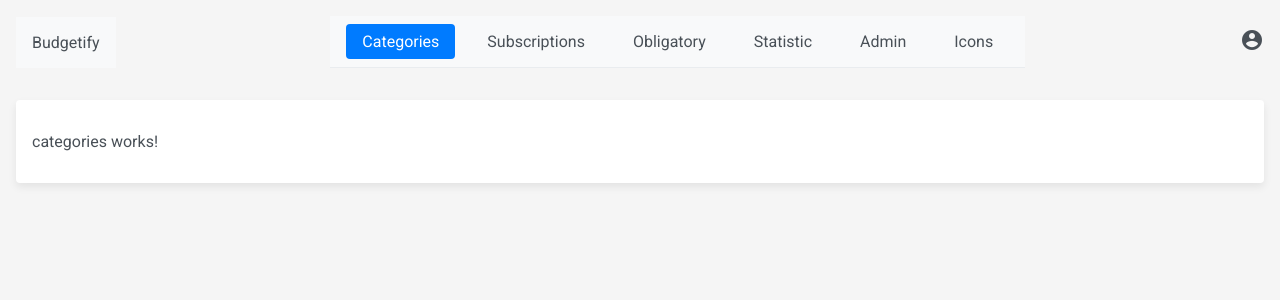
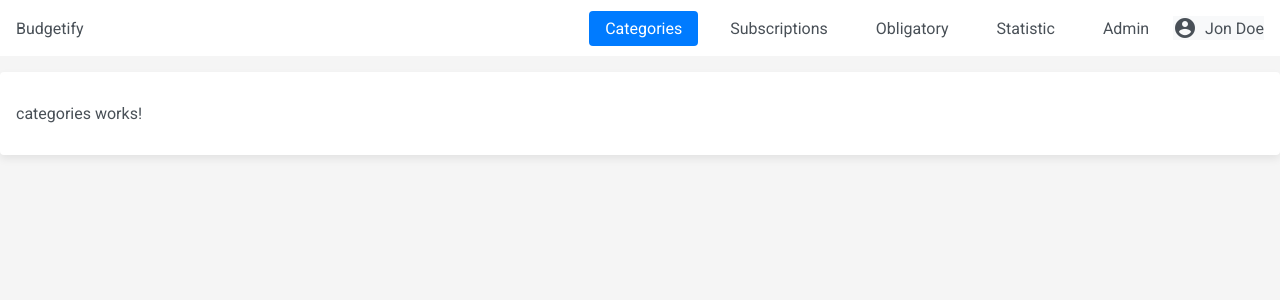
Before and after one commit to SiarhKul/angular-mentorship, an Angular app: page /categories in a window 1280 px wide. Shown: the top 300 px of the page. Built offline with nearby package versions, Linux system fonts and the light colour scheme.

Commit message:
chore: Add styles

```diff
--- a/src/app/app.component.css
+++ b/src/app/app.component.css
@@ -1,6 +1,6 @@
 
 .main {
-  padding: var(--spacing-md);
+  padding: var(--spacing-md) 0;
 }
 
 .content {
--- a/src/app/components/header/header.component.css
+++ b/src/app/components/header/header.component.css
@@ -1,20 +1,30 @@
-.header{
+.header {
   display: flex;
   justify-content: space-between;
   align-items: center;
   padding: var(--spacing-md);
+  background: var(--text-color-on-primary);
 }
 
-.logo{
+.nav-badge {
+  display: flex;
+  align-items: center;
+  justify-content: center;
+  margin-left: auto;
+  gap: var(--gap-sm);
+}
+
+
+.logo {
   text-decoration: none;
-  padding: var(--spacing-md);
-  background: var(--background-color-light);
+  /*padding: var(--spacing-md);*/
+
 }
 
 .navigation {
-  background-color: var(--background-color-light);
-  padding: var(--spacing-md);
-  border-bottom: 1px solid var(--border-color);
+  /*background-color: var(--background-color-light);*/
+  /*padding: var(--spacing-md);*/
+  /*border-bottom: 1px solid var(--border-color);*/
 }
 
 .navigation ul {
--- a/src/app/components/header/header.component.html
+++ b/src/app/components/header/header.component.html
@@ -1,8 +1,10 @@
-<script src='header.component.ts'></script>
+
 <header class='header'>
   <div class='logo'>
     Budgetify
   </div>
+
+<div class='nav-badge'>
 
   <nav class='navigation'>
     <ul>
@@ -11,9 +13,10 @@
       <li><a routerLink='obligatory' routerLinkActive='active'>Obligatory</a></li>
       <li><a routerLink='statistic' routerLinkActive='active'>Statistic</a></li>
       <li><a routerLink='admin' routerLinkActive='active'>Admin</a></li>
-      <li><a routerLink='icons' routerLinkActive='active'>Icons</a></li>
     </ul>
   </nav>
 
   <app-user-profile-badge/>
+</div>
+
 </header>
--- a/src/app/components/user-profile-badge/user-profile-badge.component.css
+++ b/src/app/components/user-profile-badge/user-profile-badge.component.css
@@ -0,0 +1,7 @@
+.badge {
+  display: flex;
+  align-items: center;
+  justify-content: center;
+  gap: var(--gap-sm);
+  background: var(--background-color-light);
+}
--- a/src/app/components/user-profile-badge/user-profile-badge.component.html
+++ b/src/app/components/user-profile-badge/user-profile-badge.component.html
@@ -1,3 +1,4 @@
-<span>
-<mat-icon>account_circle</mat-icon>
+<span class='badge'>
+  <mat-icon>account_circle</mat-icon>
+  <span>Jon Doe</span>
 </span>
--- a/src/styles.css
+++ b/src/styles.css
@@ -33,6 +33,13 @@
 
   /* Transitions */
   --transition-speed: 0.3s;
+
+  /*Flex gap*/
+  --gap-xs: 0.25rem;
+  --gap-sm: 0.5rem;
+  --gap-md: 1rem;
+  --gap-lg: 1.5rem;
+  --gap-xl: 2rem;
 }
 
 body {
```
